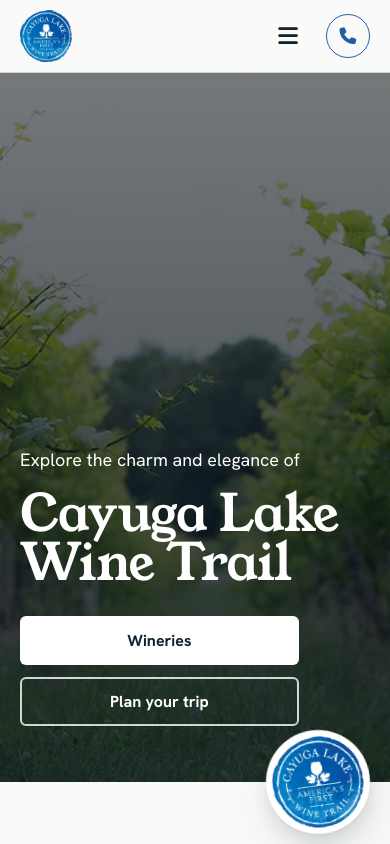
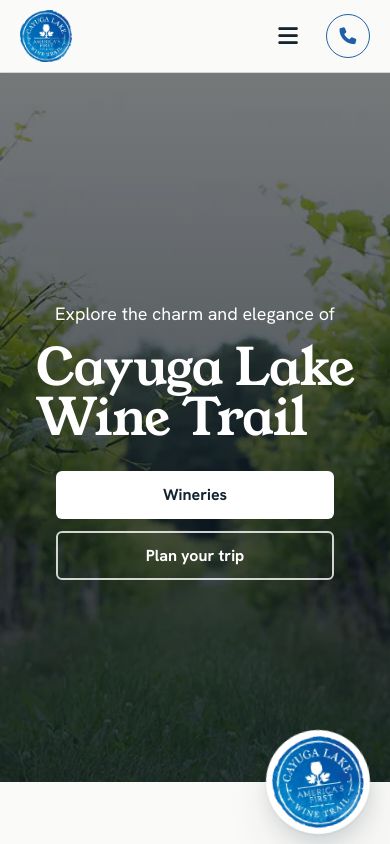
Before and after one commit to aqibarbi/CAYUGA_LAKE_REDESIGN, a plain HTML site: page index.html in a window 390 px wide. Shown: the top 844 px of the page. Drawn offline with Linux system fonts and the light colour scheme.

Commit message:
Center align hero and hero inner elements

```diff
--- a/style.css
+++ b/style.css
@@ -907,4 +907,8 @@
   .footer__logo {
     width: 5rem;
   }
+  .hero ,.hero__inner {
+  align-items: center;
+  }
+
 }
```
